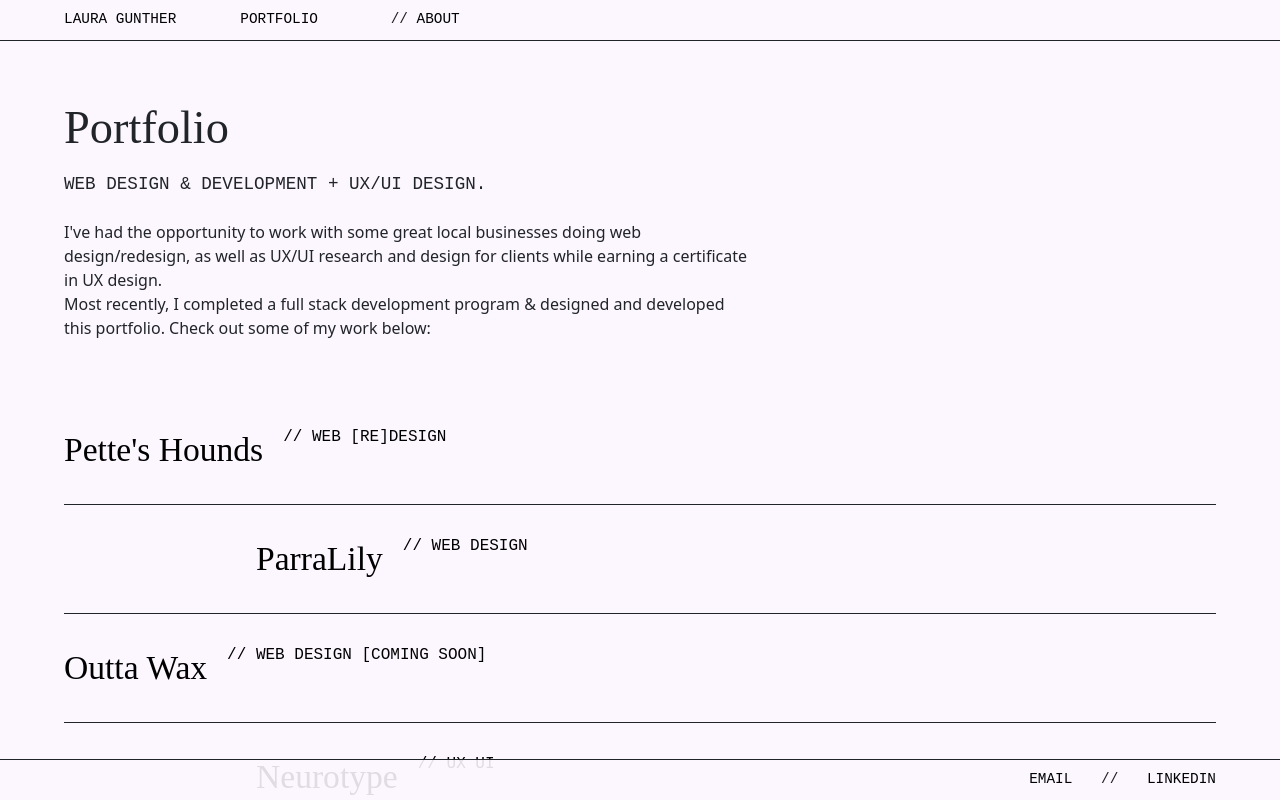
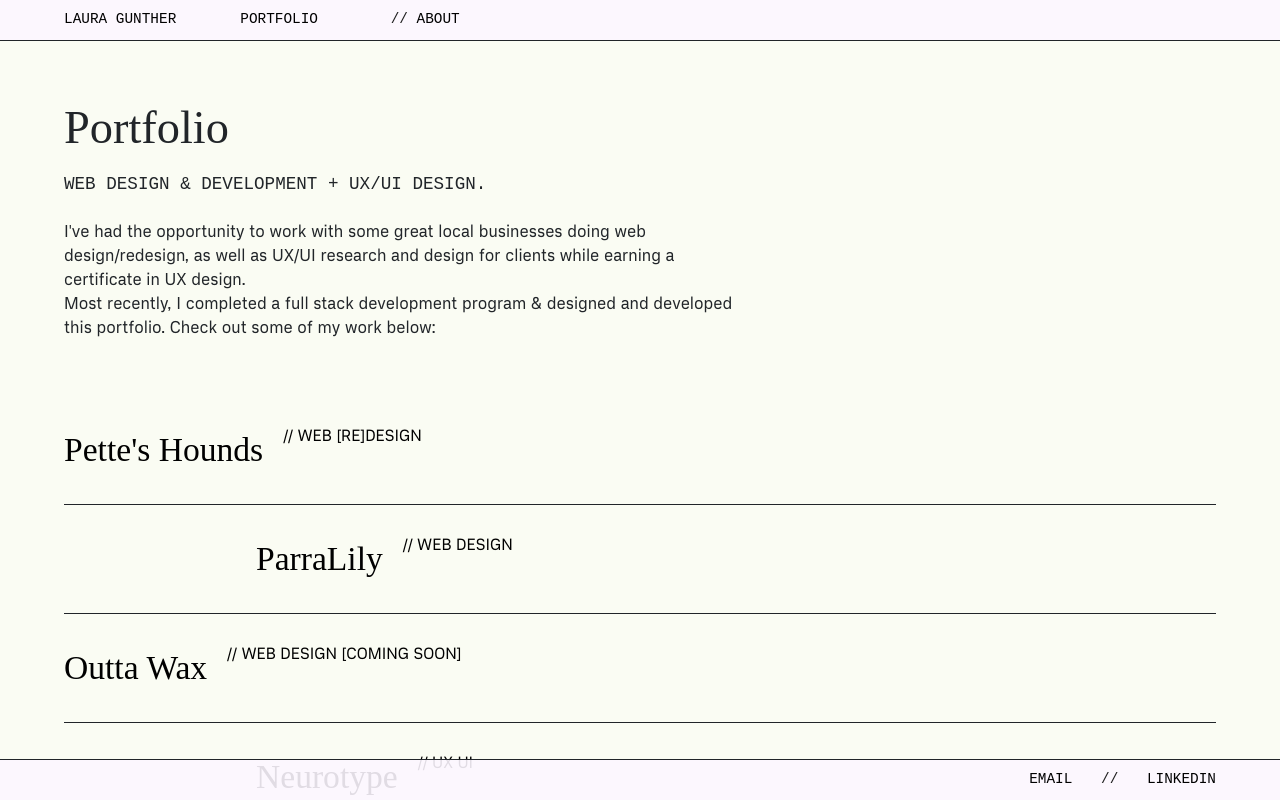
Before and after one commit to lo-designs/Portfolio, a React (Create React App) app: page /portfolio in a window 1280 px wide. Built offline with nearby package versions, Linux system fonts and the light colour scheme.

Commit message:
update app.scss

```diff
--- a/src/App.scss
+++ b/src/App.scss
@@ -3,6 +3,15 @@
    padding: 0;
    // box-sizing: border-box;
 }
+
+/*****************  FONTS  ******************/
+
+@font-face {
+   font-family: "Vercetti";
+   src: local("Vercetti"),
+   url("./Fonts/Vercetti-Regular.otf");
+}
+
 
 .App {
    margin: 0;
@@ -15,8 +24,18 @@
    height: 100vh;
    width: 100%;
    overflow-x: hidden;
-   background: rgba(252, 246, 255, 0.998);
+   background: rgba(253, 255, 246, 0.969);
+
+   p {
+      font-family: "Vercetti";
+      font-size: 0.95rem;
+   }
+
+   // h1 {
+
+   // }
 }
+
 
 /*************  ACCESSIBILITY  **************/
 
@@ -63,24 +82,24 @@
 
 /* font sizes */
 
-:root {
-   --h1-font-size: 8.5rem;
-   --h2-font-size: 4.1rem;
-   --h3-font-size: 3rem;
-   --normal-font-size: 1rem;
-   --small-font-size: 0.9rem;
-   --tiny-font-size: 0.7rem;
-}
+// :root {
+//    --h1-font-size: 8.5rem;
+//    --h2-font-size: 4.1rem;
+//    --h3-font-size: 3rem;
+//    --normal-font-size: 1rem;
+//    --small-font-size: 0.9rem;
+//    --tiny-font-size: 0.7rem;
+// }
 
 /* responsive font sizes */
 
-@media screen and (max-width: 992px) {
-   :root {
-      --h1-font-size: 2.7rem;
-      --h2-font-size: 2rem;
-      --h3-font-size: 1.5rem;
-   }
-}
+// @media screen and (max-width: 992px) {
+//    :root {
+//       --h1-font-size: 2.7rem;
+//       --h2-font-size: 2rem;
+//       --h3-font-size: 1.5rem;
+//    }
+// }
 
 /* images */
 
@@ -124,17 +143,19 @@ li {
 
 .noise::before {
    position: fixed;
-   background-size: cover;
+
    top: 0;
    left: 0;
    width: 100vw;
    height: 100vh;
    content: "";
    z-index: -1;
+   background: url(https://media1.giphy.com/media/oy7wGVaohJYe4/giphy.gif?cid=ecf05e47w9zfo9w5e69oarasbvyxg47ic22xvvyfl250qfaq&rid=giphy.gif&ct=g);
+   background-size: cover!important;
    // background: url(https://media0.giphy.com/media/8w2ZGnUDuCiGxHvPlh/giphy.gif?cid=ecf05e470hkdijnwcv1rrhzdifvdp2utbkps1sg85o9f5wso&rid=giphy.gif&ct=g);
    // background: url(https://media0.giphy.com/media/8lTkzmiEOZ9U6y1UFV/giphy.gif?cid=790b7611d32ec8e171d518430c2a01747a7791610834a6d2&rid=giphy.gif&ct=g);
    // background: url(https://media4.giphy.com/media/9JgcrlWyZsNYALnAEo/giphy.gif?cid=790b7611cb948175a2994da54170716c36a408abf4bfc297&rid=giphy.gif&ct=g);
-   background: url(https://media1.giphy.com/media/oy7wGVaohJYe4/giphy.gif?cid=ecf05e47w9zfo9w5e69oarasbvyxg47ic22xvvyfl250qfaq&rid=giphy.gif&ct=g);
+
 }
 
 /*************  BREAK POINTS  **************/
```
